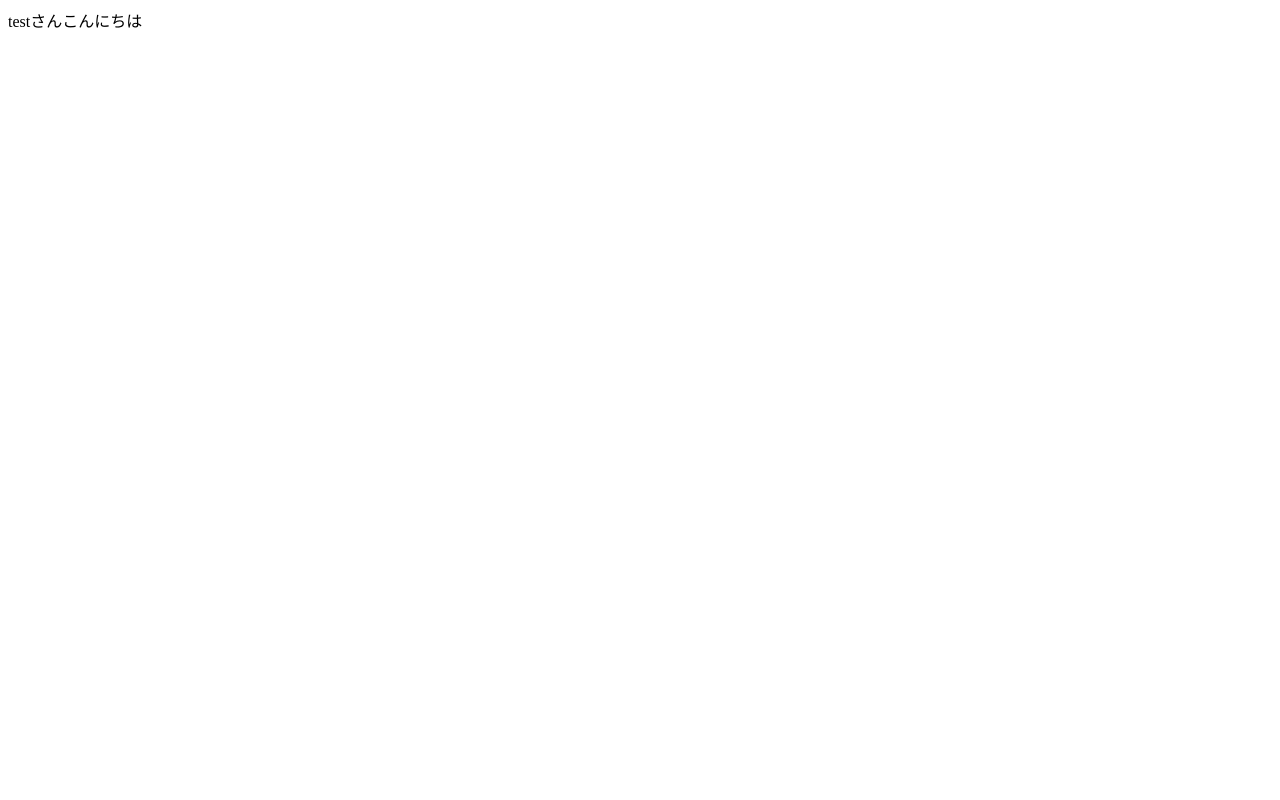
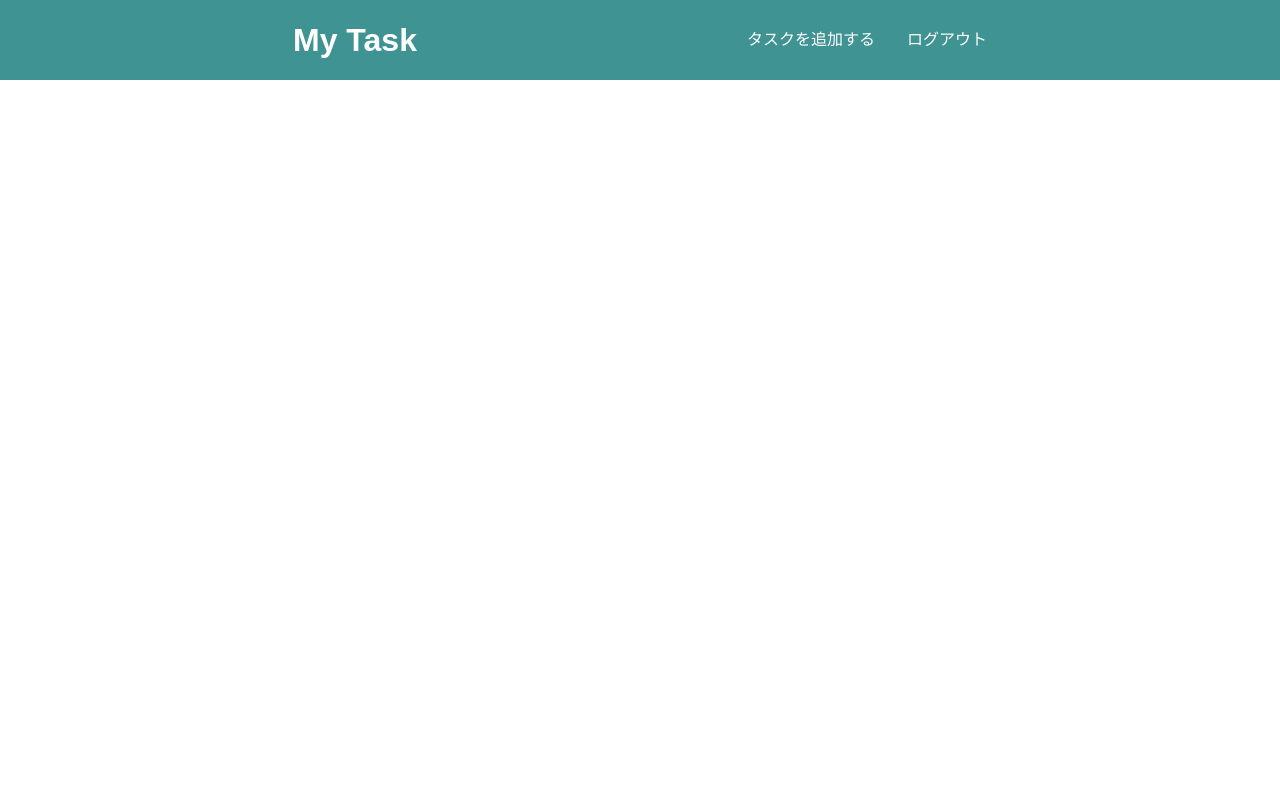
Before and after one commit to kanta-sunabaco/Flask, a Flask app: page /test in a window 1280 px wide. Before the commit the page is almost empty. Run offline with Flask 3, Linux system fonts and the light colour scheme.

Commit message:
base.htmlを作成してヘッダーを作成

```diff
--- a/app.py
+++ b/app.py
@@ -1,5 +1,5 @@
 # flaskモジュールからFlaskクラスをインポート
-from flask import Flask
+from flask import Flask,render_template
 # Flaskクラスをインスタンス化してapp変数に代入
 app=Flask(__name__)
 
@@ -11,6 +11,19 @@ def hello():
 def name(name):
     return name+"さんこんにちは"
 
+@app.route("/template")
+def template():
+    py_name="すなばこ"
+    return render_template("index.html",name=py_name)
+
+# テストルーティング
+@app.route("/test")
+def test():
+    py_name="すなばこ"
+    return render_template("base.html",name=py_name)
+
+
+
 # スクリプトとして直接実行した場合
 if __name__=="__main__":
     # FlaskのWEBアプリケーションを起動
--- /dev/null
+++ b/static/css/style.css
@@ -0,0 +1,35 @@
+/* ベーススタイル */
+body {
+    font-family: 'Arial', YuGothic, 'Yu Gothic', 'Hiragino Kaku Gothic ProN', 'ヒラギノ角ゴ ProN W3', 'メイリオ', Meiryo, 'ＭＳ ゴシック', sans-serif;
+    color: #333333;
+}
+
+* {
+    box-sizing: border-box;
+}
+
+.header{
+    display: flex;
+    justify-content: space-around;
+    align-items: center;
+    width: 100%;
+    height: 80px;
+    padding: 0 10%;
+    background-color: #409393;
+}
+
+.app-title{
+    color: #fff;
+    font-size: 32px;
+    font-weight: bold;
+    line-height: 80px;
+}
+
+.member-menu{
+    display: flex;
+    align-items: center;
+    column-gap: 32px;
+}
+.menu-link{
+    color: #fff;
+}
--- /dev/null
+++ b/templates/base.html
@@ -0,0 +1,22 @@
+<!DOCTYPE html>
+<html lang="ja">
+<head>
+    <meta charset="UTF-8">
+    <meta name="viewport" content="width=device-width, initial-scale=1.0">
+    <!-- リセットcss -->
+    <link rel="stylesheet" href="{{url_for('static',filename='css/reset.css')}}">
+    <!-- CSS -->
+    <link rel="stylesheet" href="{{url_for('static',filename='css/style.css')}}">
+    <title>My Task</title>
+</head>
+<body>
+    <header class="header">
+        <h1 class="app-title"><a href="/">My Task</a></h1>
+        <div class="member-menu">
+            <a href="" class="menu-link">タスクを追加する</a>
+            <a href="" class="menu-link">ログアウト</a>
+        </div>
+    </header>
+    <!-- <h1>{{name}}さん、こんにちは！</h1> -->
+</body>
+</html>
--- a/templates/index.html
+++ b/templates/index.html
@@ -6,6 +6,6 @@
     <title>Document</title>
 </head>
 <body>
-
+    <h1>{{name}}さん、こんにちは！</h1>
 </body>
 </html>
```
Also changed, not shown: static/css/reset.css (added, +2 -0 lines).
